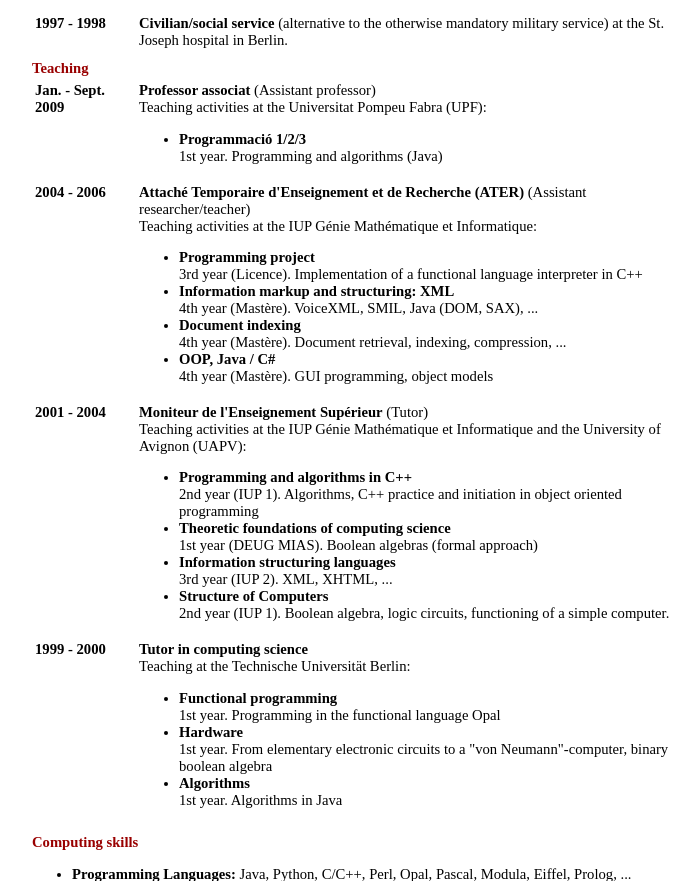
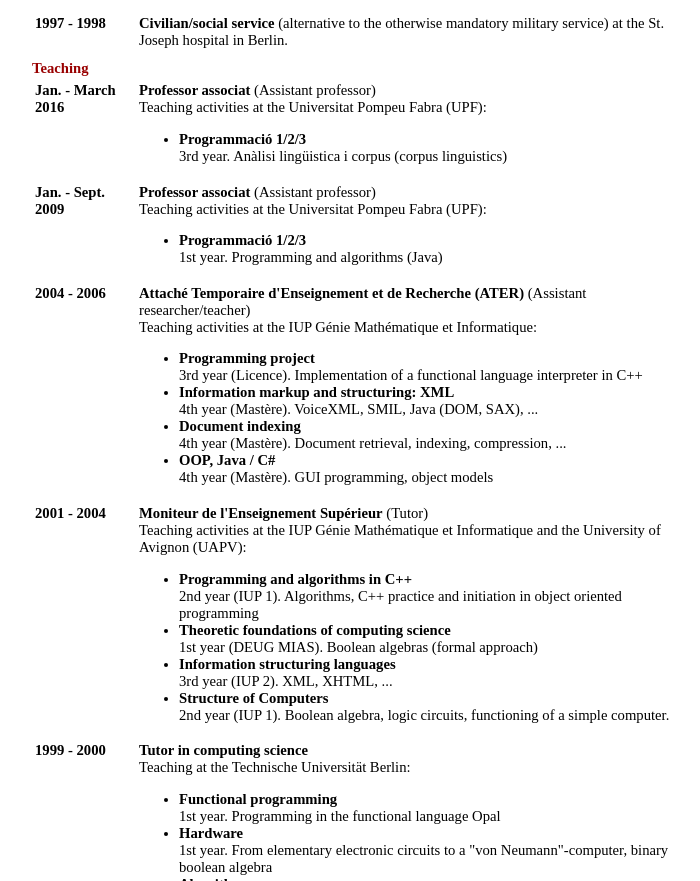
Before and after one commit to jgrivolla/jgrivolla.github.io, a plain HTML site: page cv-en.html in a window 1280 px wide. Shown: the part 1875-2756 px from the top of the page, without its empty margins (283-983 px from the left). Drawn offline with Linux system fonts and the light colour scheme.

Commit message:
Update cv-en.html

```diff
--- a/cv-en.html
+++ b/cv-en.html
@@ -301,6 +301,20 @@
           <div class="nobreak">
             <div class="sec">Teaching</div>
             <table class="mytable">
+              <tr>
+                <td class="date">
+                  <span class="date">Jan. - March 2016 </span>
+                </td>
+                <td class="mytd">
+                  <span class="activity">Professor associat</span> (Assistant professor)
+                  <br/> Teaching activities at the Universitat Pompeu Fabra (UPF):
+                  <ul>
+                    <li>
+                      <span class="activity">Programmació 1/2/3</span>
+                      <br/> 3rd year. Anàlisi lingüistica i corpus (corpus linguistics)</li>
+                  </ul>
+                </td>
+              </tr>
               <tr>
                 <td class="date">
                   <span class="date">Jan. - Sept. 2009 </span>
```
